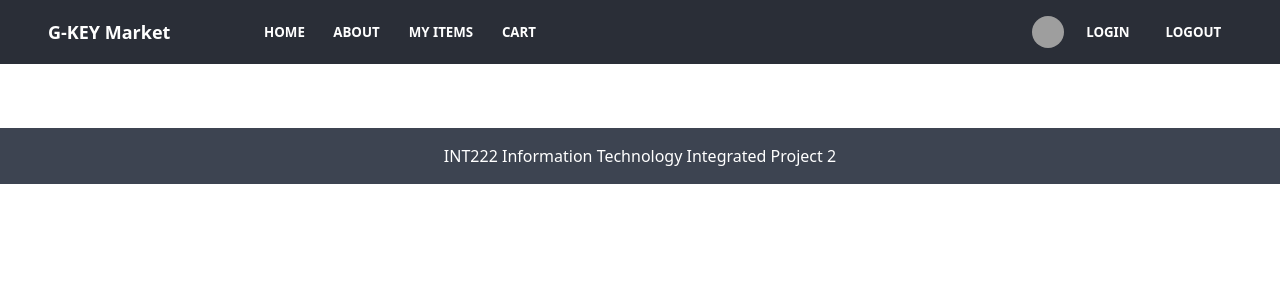
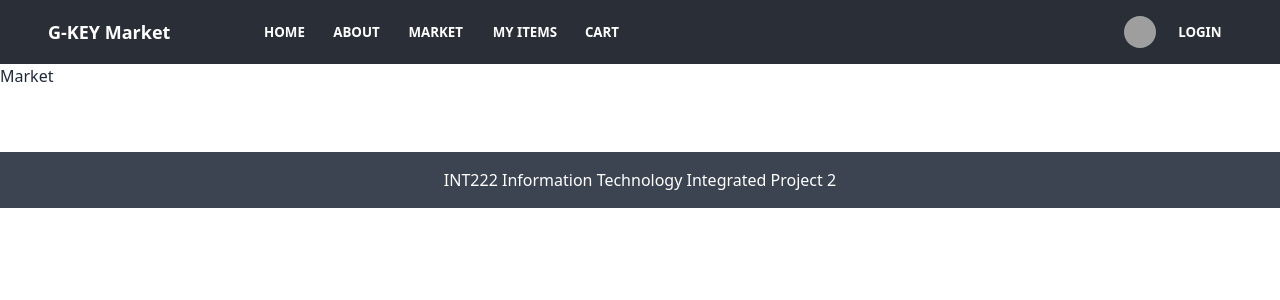
Before and after one commit to Patrick-Tech-SH/222_Front-end, a Vue app: page /market in a window 1280 px wide. Shown: the top 300 px of the page. Built offline with nearby package versions, Linux system fonts and the light colour scheme; grey boxes are pictures that could not be loaded.

Commit message:
[UPDATE] home, router, navbar [CREATE] market

```diff
--- a/src/components/Navbar.vue
+++ b/src/components/Navbar.vue
@@ -8,7 +8,8 @@
     <div class="flex-1 px-2 mx-8">
       <div class="items-stretch hidden md:flex">
         <router-link to="/" class="btn btn-ghost btn-sm rounded-btn"> Home </router-link>
-        <a class="btn btn-ghost btn-sm rounded-btn"> About </a>
+        <router-link to="/about" class="btn btn-ghost btn-sm rounded-btn"> About </router-link>
+        <router-link to="/market" class="btn btn-ghost btn-sm rounded-btn"> Market </router-link>
         <a class="btn btn-ghost btn-sm rounded-btn"> My Items </a>
         <a class="btn btn-ghost btn-sm rounded-btn"> Cart </a>
       </div>
@@ -22,7 +23,7 @@
           </div>
         </div>
         <router-link to="/login" class="btn btn-ghost btn-sm rounded-btn m-1"> Login </router-link>
-        <a class="btn btn-ghost btn-sm rounded-btn m-1"> Logout </a>
+        <!-- <a class="btn btn-ghost btn-sm rounded-btn m-1"> Logout </a> -->
       </div>
     </div>
 
@@ -40,6 +41,9 @@
         </li>
         <li>
           <a>About</a>
+        </li>
+        <li>
+          <a>Market</a>
         </li>
         <li>
           <a>My Items</a>
--- a/src/router/index.js
+++ b/src/router/index.js
@@ -2,6 +2,7 @@ import { createRouter, createWebHistory } from "vue-router";
 import Home from "../views/Home.vue";
 import Login from "../views/Login.vue";
 import Register from "../views/Register.vue"
+import Market from "../views/Market.vue"
 
 const routes = [
   {
@@ -28,6 +29,11 @@ const routes = [
     name: "Register",
     component: Register,
   },
+  {
+    path: "/market",
+    name: "Market",
+    component: Market,
+  },
 ];
 
 const router = createRouter({
--- a/src/views/Home.vue
+++ b/src/views/Home.vue
@@ -4,7 +4,7 @@
     <game-dev-list />
     <product-list />
     <div class="text-center pt-8">
-        <button class="btn btn-outline">View All Products</button>
+        <router-link to="/market" class="btn btn-outline">View All Products</router-link>
     </div>
   </div>
 </template>
--- /dev/null
+++ b/src/views/Market.vue
@@ -0,0 +1,15 @@
+<template>
+<div>
+    Market
+</div>
+</template>
+
+<script>
+export default {
+    name: "Market"
+}
+</script>
+
+<style>
+
+</style>
```
